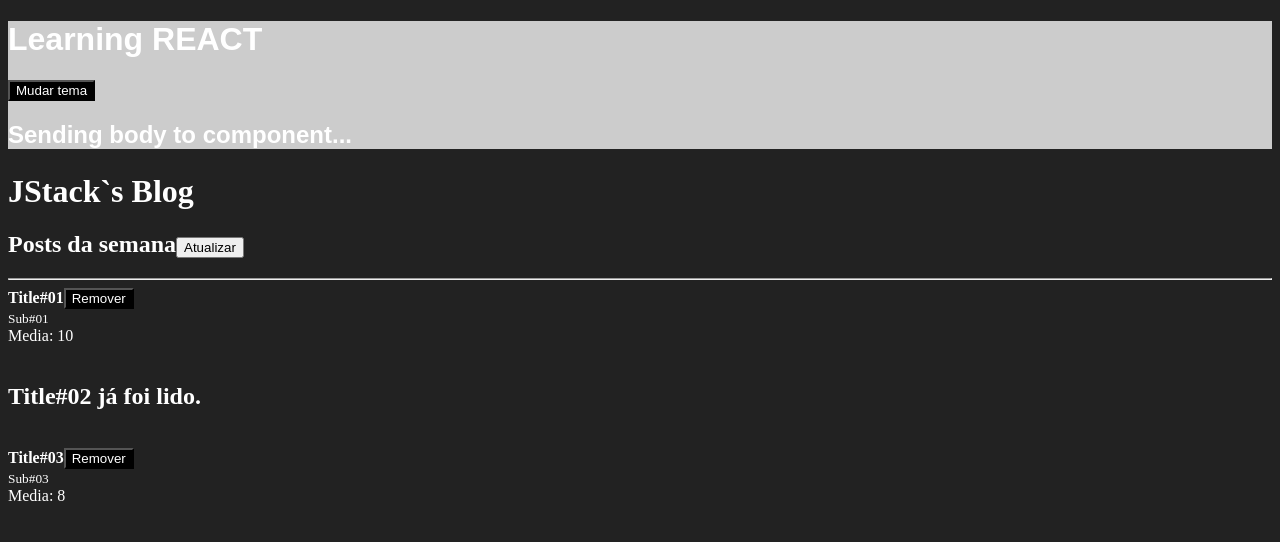
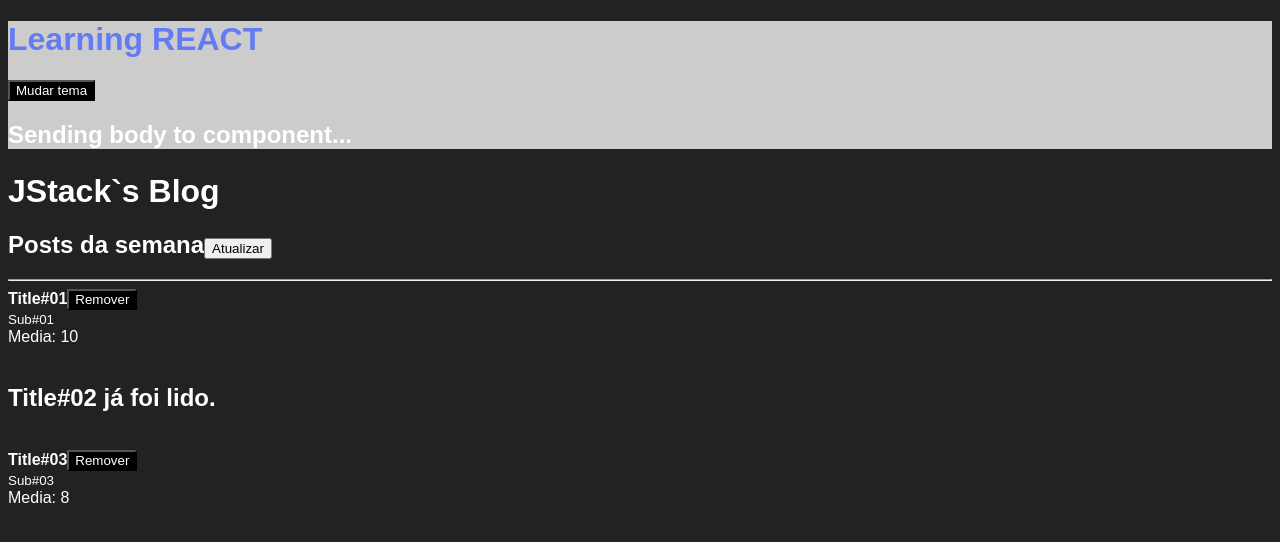
Before and after one commit to EduardoOrestes/learning-react, a React app in the folder react-fundamentos/: page / in a window 1280 px wide. Shown: the top 542 px of the page. Built offline with nearby package versions, Linux system fonts and the light colour scheme.

Commit message:
CSS Modules

```diff
--- a/react-fundamentos/src/Header.js
+++ b/react-fundamentos/src/Header.js
@@ -3,6 +3,9 @@
 import React, { useContext } from 'react';
 import PropTypes from 'prop-types';
 import Button from './Button';
+
+// esse import é nomeado porque o css modules está sendo usado
+import * as styles from './Header.module.css';
 
 // Context API
 // tem que desestruturar {} porque foi um export nomeado
@@ -14,7 +17,6 @@
 
 // export default function Header(props) {
 // ai pega o valor {props.title}
-
 export default function Header(props) {
   const { onToggleTheme } = useContext(ThemeContext);
 
@@ -26,7 +28,9 @@
         marginBottom: 24
       }}
     >
-      <h1>
+      <h1
+        className={styles.title}
+      >
         {/* {props.title || 'Learning React'} */}
         {props.title}
       </h1>
--- /dev/null
+++ b/react-fundamentos/src/Header.module.css
@@ -0,0 +1,3 @@
+.title {
+  color: #637BF3;
+}
--- a/react-fundamentos/src/index.css
+++ b/react-fundamentos/src/index.css
@@ -1,4 +1,5 @@
 body {
   background: #222;
   color: #fff;
+  font-family: sans-serif;
 }
--- a/react-fundamentos/webpack.config.js
+++ b/react-fundamentos/webpack.config.js
@@ -24,8 +24,18 @@
         exclude: /node_modules/,
         use: 'babel-loader',
       }, {
-        test: /\.css$/,
-        use: ['style-loader', 'css-loader']
+        test: /\.css$/i,
+        use: [
+          'style-loader',
+          {
+            loader: 'css-loader',
+            options: {
+              // o css modules - ajuda a não ter conflito de classes CSS,
+              // ele gera uma HASH para cada classe, assim as classes nunca se repetirão
+              modules: true
+            }
+          }
+        ]
       }
     ]
   },
```
